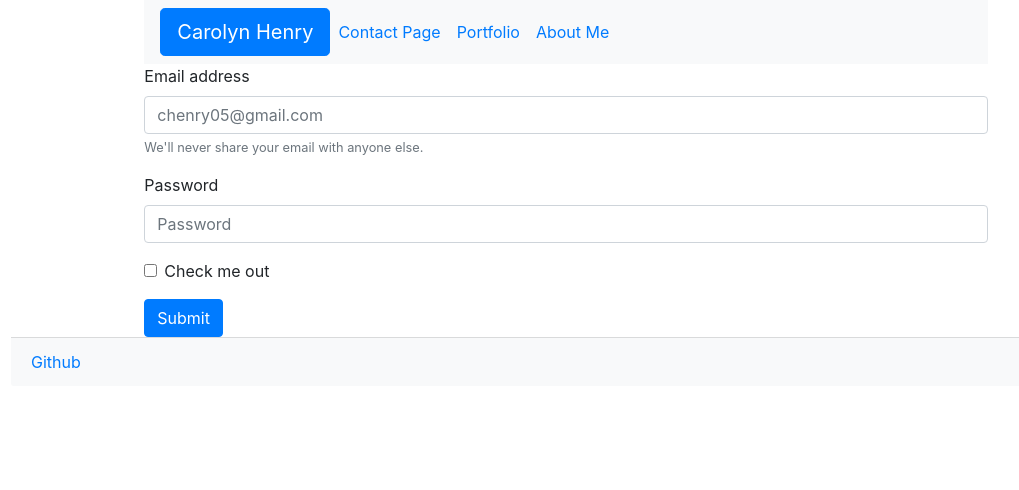
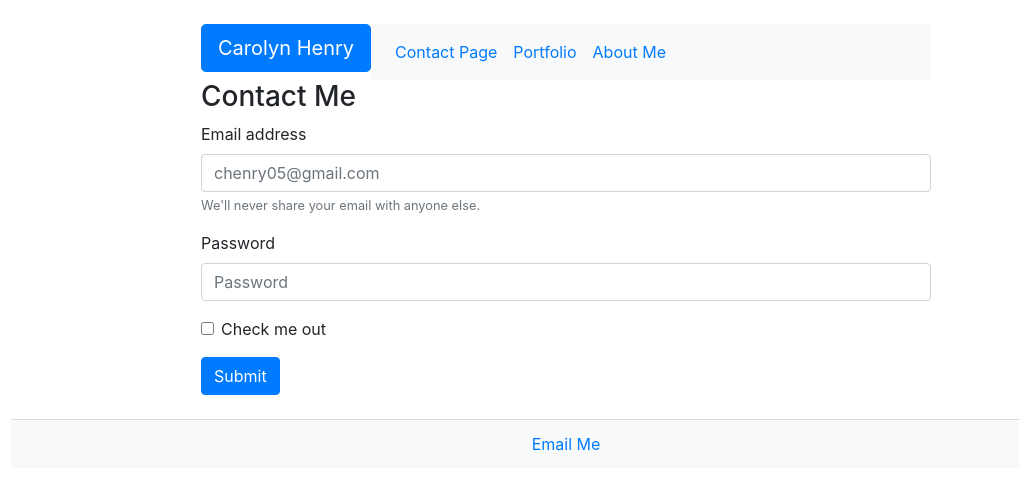
Before and after one commit to chenry05/homework-two, a plain HTML site: page contact.html in a window 1280 px wide. Shown: the whole page, without its empty margins (74-1093 px from the left). Drawn offline with nearby package versions, Linux system fonts and the light colour scheme.

Commit message:
Updated floating button on pages

```diff
--- a/contact.html
+++ b/contact.html
@@ -8,16 +8,15 @@
     <title>Contact Me</title>
 </head>
 <body>
-    <div>
+    <div class="container">
         <div class="row"></div>
         <div class="row">
         <div class="col-md-2">
         </div>
-        <div class="col-md-8">
-            <div class="row"></div>
-            <nav class="navbar navbar-expand-sm bg-light navbar-right">
-                <button type="button" class="btn btn-primary btn-lg" class="float-left">Carolyn Henry</button>
-                <ul class="navbar-nav">
+        <div class="col-md-8"><br>
+          <div class="float-left"><button type="button" class="btn btn-primary btn-lg" class="float-left">Carolyn Henry</button></div>
+            <nav class="navbar navbar-expand-sm bg-light">
+                 <ul class="navbar-nav">
                     <li class="nav-item">
                       <a class="nav-link" href="https://chenry05.github.io/homework-two/contact.html">Contact Page</a>
                     </li>
@@ -29,7 +28,10 @@
                     </li>
                 </ul>
         </nav>
+
       <form>
+      <h3>Contact Me</h3>
+      <div class="row"></div>
         <div class="form-group">
           <label for="exampleInputEmail1">Email address</label>
           <input type="email" class="form-control" id="exampleInputEmail1" aria-describedby="emailHelp" placeholder="chenry05@gmail.com">
@@ -41,18 +43,18 @@
         </div>
         <div class="form-group form-check">
           <input type="checkbox" class="form-check-input" id="exampleCheck1">
-          <label class="form-check-label" for="exampleCheck1">Check me out</label>
+          <label class="form-check-label" for="exampleCheck1"><mailto:chenry05@gmail.com>Check me out</label>
         </div>
         <button type="submit" class="btn btn-primary">Submit</button>
-      </form>
-    </div>
+      </form><br>
+
     <div class="col-md-2">
     </div>
     </div>
     <div class="row"></div>
-    <div class="container">
+    <div class="container text-center">
             <div class="footer-margin">
-          <footer class="card-footer bg-light footer-font-style text-muted footer-position"><a href="https://github.com/josephcardillo/shipping-app">Github</a>
+          <footer class="card-footer bg-light footer-font-style text-muted footer-position"><a href="mailto:chenry05@gmail.com">Email Me</a>
           </footer>
       </div>
   </div>
```
Also changed, not shown: index.html (+7 -8 lines), portfolio.html (+8 -9 lines).
